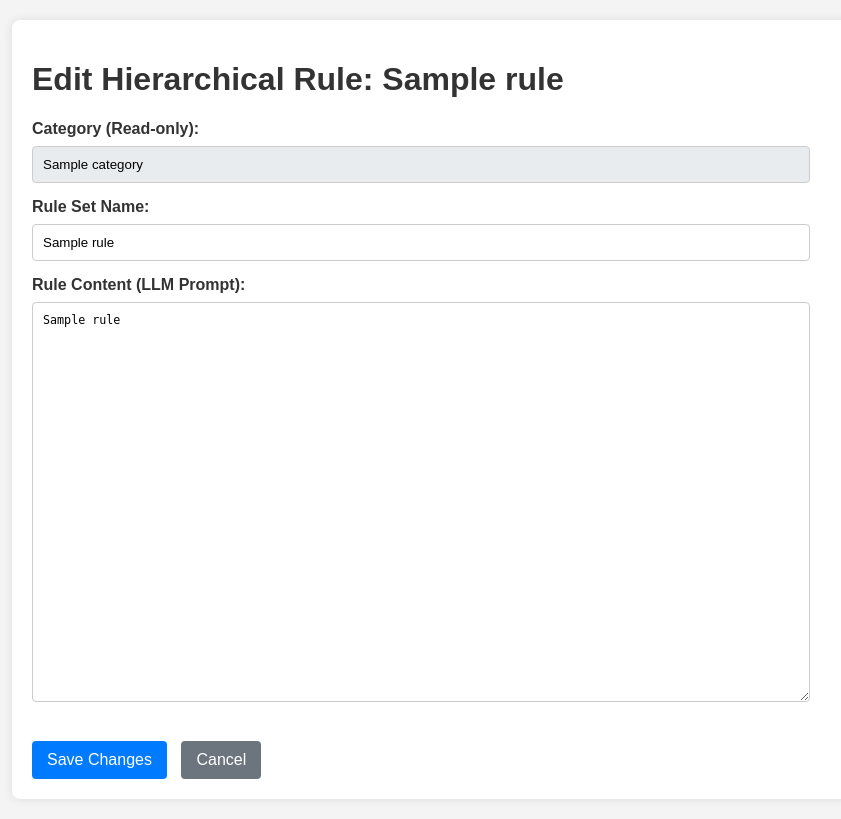
After one commit to pranavmodi/emailtag, a Python web app: template app/templates/edit_hierarchical_rule.html in a window 1280 px wide. The commit adds this page. Shown: the whole page, without its empty margins (208-1049 px from the left). Run offline with Jinja, Linux system fonts and the light colour scheme; the template is opened without the code that fills it: most values are stand-ins (such as "Sample title", 1, 10 or a date in 2020).

Commit message:
update code

```diff
--- /dev/null
+++ b/app/templates/edit_hierarchical_rule.html
@@ -0,0 +1,82 @@
+<!DOCTYPE html>
+<html lang="en">
+<head>
+    <meta charset="UTF-8">
+    <meta name="viewport" content="width=device-width, initial-scale=1.0">
+    <title>Edit Hierarchical Rule</title>
+    <style>
+        body { font-family: sans-serif; margin: 20px; background-color: #f4f4f4; color: #333; }
+        h1 { color: #333; }
+        .container { background-color: #fff; padding: 20px; border-radius: 8px; box-shadow: 0 0 10px rgba(0,0,0,0.1); max-width: 800px; margin: auto; }
+        label { display: block; margin-bottom: 8px; font-weight: bold; }
+        input[type="text"], textarea {
+            width: calc(100% - 22px);
+            padding: 10px;
+            margin-bottom: 15px;
+            border: 1px solid #ccc;
+            border-radius: 4px;
+            box-sizing: border-box;
+        }
+        textarea#rule_content {
+            min-height: 400px; /* Increased height for LLM prompts */
+            font-family: monospace;
+            font-size: 0.9em;
+        }
+        button, .button-link {
+            background-color: #007bff;
+            color: white;
+            padding: 10px 15px;
+            border: none;
+            border-radius: 4px;
+            cursor: pointer;
+            font-size: 16px;
+            text-decoration: none;
+            display: inline-block;
+            margin-right: 10px;
+        }
+        button:hover, .button-link:hover { background-color: #0056b3; }
+        .button-secondary {
+            background-color: #6c757d;
+        }
+        .button-secondary:hover {
+            background-color: #545b62;
+        }
+        .form-actions { margin-top: 20px; }
+        .read-only-field {
+            background-color: #e9ecef;
+            opacity: 1;
+        }
+    </style>
+</head>
+<body>
+    <div class="container">
+        <h1>Edit Hierarchical Rule: {{ rule.name }}</h1>
+
+        <form action="{{ url_for('update_hierarchical_rule_form', rule_id=rule.id) }}" method="post">
+            <div>
+                <label for="category">Category (Read-only):</label>
+                <input type="text" id="category" name="category" value="{{ rule.category }}" readonly class="read-only-field">
+            </div>
+            <div>
+                <label for="name">Rule Set Name:</label>
+                <input type="text" id="name" name="name" value="{{ rule.name }}" required>
+            </div>
+            <div>
+                <label for="rule_content">Rule Content (LLM Prompt):</label>
+                <textarea id="rule_content" name="rule_content" required>{{ rule.rule }}</textarea>
+            </div>
+            <!-- Optional: Add updated_by field if you want to track who made the change -->
+            <!--
+            <div>
+                <label for="updated_by">Updated By (Optional):</label>
+                <input type="text" id="updated_by" name="updated_by">
+            </div>
+            -->
+            <div class="form-actions">
+                <button type="submit">Save Changes</button>
+                <a href="{{ url_for('view_classification_rules_ui') }}" class="button-link button-secondary">Cancel</a>
+            </div>
+        </form>
+    </div>
+</body>
+</html>
--- a/app/templates/hierarchical_rules.html
+++ b/app/templates/hierarchical_rules.html
@@ -78,9 +78,7 @@
                         <td>{{ rule_item.created_at.strftime('%Y-%m-%d %H:%M:%S') if rule_item.created_at else 'N/A' }}</td>
                         <td>{{ rule_item.updated_at.strftime('%Y-%m-%d %H:%M:%S') if rule_item.updated_at else 'N/A' }}</td>
                         <td class="actions">
-                            <!-- Basic edit link - functionality needs to be implemented for hierarchical rules -->
-                            <!-- <a href="#">Edit</a> -->
-                            Edit (TBD)
+                            <a href="{{ url_for('edit_hierarchical_rule_ui', rule_id=rule_item.id) }}">Edit</a>
                         </td>
                     </tr>
                     {% endfor %}
```
Also changed, not shown: app/api/v1/endpoints/classification_rules_api.py (+46 -1 lines), app/services/hierarchical_rules_service.py (+52 -3 lines).
